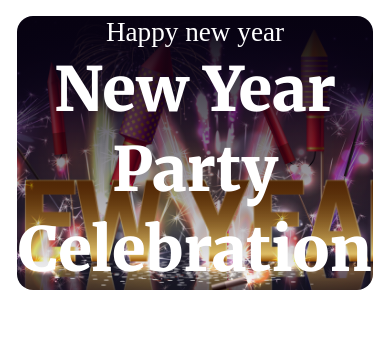
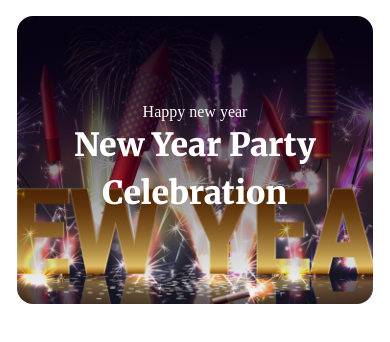
Before and after one commit to mrinmoy-765/HTML-CSS-Projects, a plain HTML site: page NewYearOffer/index.html in a window 390 px wide. Drawn offline with Linux system fonts and the light colour scheme.

Commit message:
responsive font updated

```diff
--- a/NewYearOffer/style.css
+++ b/NewYearOffer/style.css
@@ -127,15 +127,8 @@ img{
 @media screen and (min-width:576px) and (max-width:992px) {
     /* common styles  */
     .new-year {
-        padding: 1.5rem 3rem 1rem;
+        padding: 1.5rem 4rem 1rem;
     }
-
-    /* new year styles */
-        .content-year {
-            height: 15rem;
-        }
-
-
 }
 
 
@@ -148,8 +141,16 @@ img{
 
         /* new year styles */
     .content-year {
-             width: 100%;
-             height: 2.85%;
+             height: 18rem;
          }
+     #new-year {
+            font-weight: 400;
+            font-size: 1rem;
+            line-height: 1.12rem;
+        }
 
+    #party-clbrtn {
+        font-size: 2rem;
+        line-height: 3rem;
+        }
 }
```
